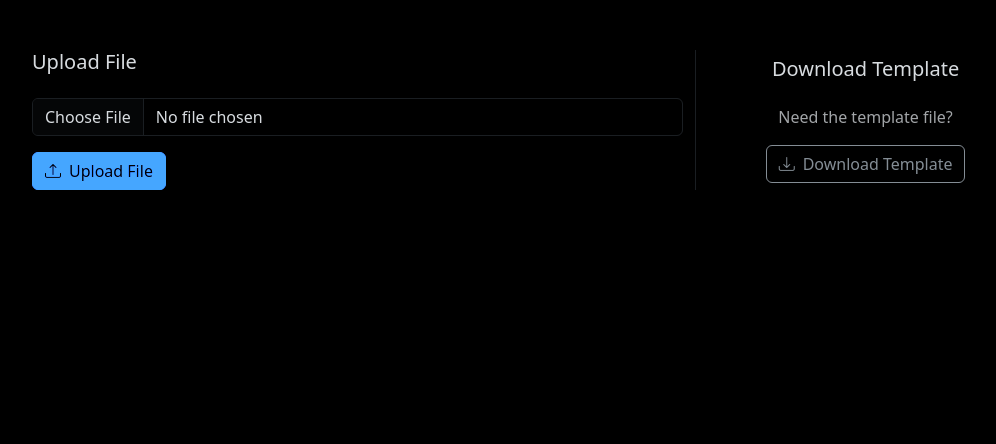
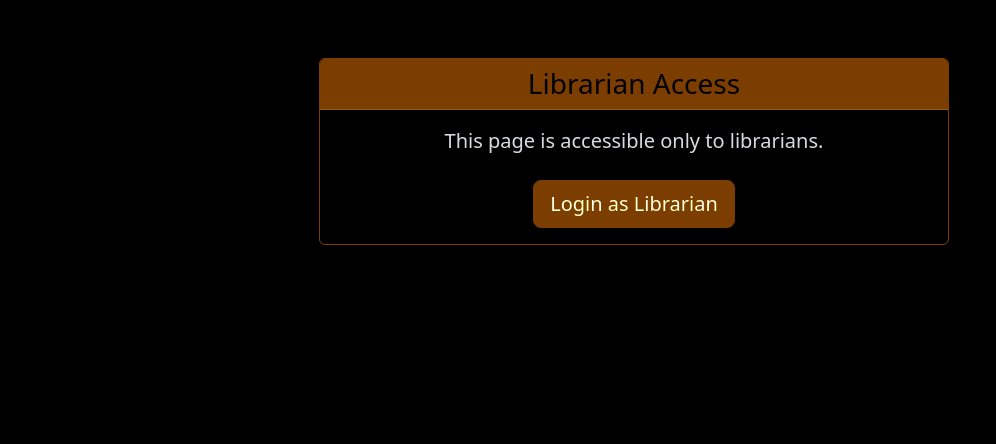
Before and after one commit to atharva7-g/elibdeck, a Django app: page /accounts/librarian/import/ in a window 1280 px wide. Shown: the part 56-500 px from the top of the page, without its empty margins (16-1012 px from the left). Run offline with Django 5.2, Linux system fonts and the light colour scheme; some libraries are stand-ins or nearby versions.

Commit message:
fix bugs, introduce more bugs. TODO: fix bugs

```diff
--- a/books_catalog/models.py
+++ b/books_catalog/models.py
@@ -91,7 +91,7 @@ class Book(models.Model):
         ordering = ['title', '-publication_date']
 
     def __str__(self):
-        return self.title
+        return self.title if self.title else "Untitled Book"
 
 
     def get_absolute_url(self):
@@ -153,7 +153,7 @@ class BookInstance(models.Model):
 
     def __str__(self):
         """String for representing the Model object."""
-        return f'{self.id} ({self.book.title})'
+        return f'{self.id} ({self.book.title})' if self.book.title else f'{self.id}'
 
 
 class Author(models.Model):
--- a/books_catalog/templates/books_catalog/bookinstance_borrowed_user.html
+++ b/books_catalog/templates/books_catalog/bookinstance_borrowed_user.html
@@ -20,7 +20,7 @@
                     <div class="mb-4">
                         <h6 class="text-secondary">READING LOG</h6>
                         <div class="d-flex justify-content-between">
-                            <a href="#" class="text-decoration-none text-primary">Favourites</a>
+                            <a href="{% url 'books_catalog:favourite-list' %}" class="text-decoration-none text-primary">Favourites</a>
                             <span class="text-secondary">0</span>
                         </div>
                         <div class="d-flex justify-content-between">
--- a/data_import/templates/data_import/data_upload.html
+++ b/data_import/templates/data_import/data_upload.html
@@ -1,6 +1,7 @@
 {% extends 'generic.html' %}
 
 {% block content %}
+    {% if perms.books_catalog.can_mark_returned %}
         <div class="container-fluid p-0">
             <div class="card rounded-0 border-0">
                 <div class="card-body">
@@ -12,22 +13,33 @@
                                 <form method="post" enctype="multipart/form-data">
                                     {% csrf_token %}
                                     <div class="mb-3">
-                                <div class="custom-file">
                                         <input type="file"
-                                           class="form-control"
+                                               class="form-control {% if form.file_field.errors %}is-invalid{% endif %}"
                                                id="fileField"
-                                           name="file_field"
+                                               name="file"
                                                accept=".xlsx,.xls">
+                                        {% if form.file_field.errors %}
                                             <div class="invalid-feedback">
-                                        Please choose an Excel file.
+                                                {{ form.file_field.errors|striptags }}
                                             </div>
+                                        {% endif %}
                                     </div>
-                            </div>
-                            {{ form.as_p }}
                                     <button type="submit" class="btn btn-primary">
                                         <i class="bi bi-upload me-2"></i>Upload File
                                     </button>
                                 </form>
+
+                                {% if messages %}
+                                    {% for message in messages %}
+                                        {% if 'add-book-success' in message.extra_tags %}
+                                            <div class="alert alert-success">
+                                                {{ message }}
+                                            </div>
+                                        {% endif %}
+                                    {% endfor %}
+                                {% endif %}
+
+
                             </div>
 
                             <!-- Download Section -->
@@ -46,5 +58,23 @@
                 </div>
             </div>
         </div>
-
+    {% else %}
+        <div class="row justify-content-center">
+            <div class="d-flex justify-content-center my-5 mx-auto">
+                <div class="col-md-6">
+                    <div class="card border-warning">
+                        <div class="card-header bg-warning text-white text-center">
+                            <h1 class="h3 mb-0">Librarian Access</h1>
+                        </div>
+                        <div class="card-body text-center">
+                            <p class="lead mb-4">This page is accessible only to librarians.</p>
+                            <a href="{% url 'users:librarian-login' %}" class="btn btn-warning btn-lg">
+                                Login as Librarian
+                            </a>
+                        </div>
+                    </div>
+                </div>
+            </div>
+        </div>
+    {% endif %}
 {% endblock %}
--- a/data_import/views.py
+++ b/data_import/views.py
@@ -31,10 +31,7 @@ def data_upload(request):
                 books = []
                 book_instances = []
 
-
-
                 for _, row in df.iterrows():
-
                     author_full_name = row['Author']
                     first_name, last_name = (author_full_name.split(' ', 1) + [""])[
                                             :2]
@@ -56,18 +53,19 @@ def data_upload(request):
                     book.genre.set(genre_objects)
 
                     available_copies = row['Copies']  # Number of copies from the Excel file
-                    for _ in range(available_copies):
-                        book_instance = BookInstance(
-                            book=book,
-                            status='a'  # Assuming the book is available
-                        )
-                        book_instances.append(book_instance)
+                    book_instances = [
+                        BookInstance.objects.create(book=book, status='a') for _ in range(int(available_copies))
+                    ]
 
                 Book.objects.bulk_create(books)
+                Book.objects.bulk_create(book_instances)
 
                 messages.success(request, 'Books successfully added!', extra_tags='add-book-success')
+
             except Exception as e:
                 messages.error(request, f"Error processing file: {e}")
+        else:
+            return render(request, 'data_import/data_upload.html', {'form': form})
 
         return render(request, 'data_import/data_upload.html', {"form": form})
     return render(request, 'data_import/data_upload.html')
--- a/templates/generic.html
+++ b/templates/generic.html
@@ -89,7 +89,7 @@
         </div>
     </div>
 </nav>
-<div class="col-sm-10">
+<div>
     <div style="margin-left:20px;margin-top:10px">
         {% block content %}
         {% endblock %}
@@ -122,7 +122,10 @@
     {% if not perms.books_catalog.can_mark_returned %}
         <p><a href="{% url 'books_catalog:submit-portal-feedback' %}">Submit feedback</a></p>
     {% else %}
-        <p><a href="{% url 'books_catalog:view-portal-feedback' %}">View feedback</a></p>
+        <p><a href="{% url 'books_catalog:view-portal-feedback' %}">View feedback</a> |
+
+            <a href="">View all late fees</a>
+        </p>
     {% endif %}
 
 </footer>
```
Also changed, not shown: data_import/forms.py (+12 -1 lines), db.sqlite3. Lines whose indentation alone changed are shown as unchanged.
